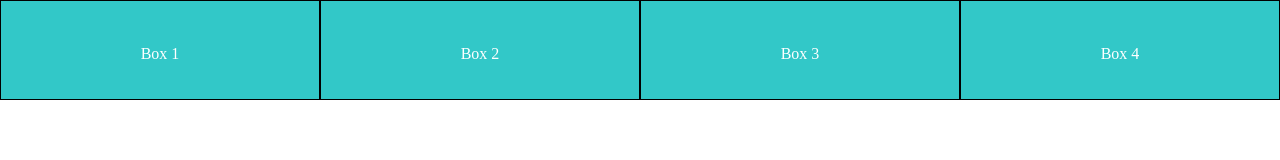
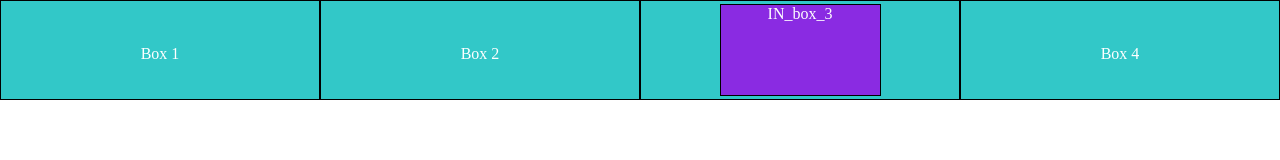
Before and after one commit to C0ding-R0nin/Tut_Md_CSS, a plain HTML site: page index.html in a window 1280 px wide. Drawn offline with Linux system fonts and the light colour scheme.

Commit message:
added Box in Box

```diff
--- a/index.css
+++ b/index.css
@@ -45,6 +45,17 @@ body
     float: left;
 
 }
+#IN_box3
+{
+    box-sizing: content-box;
+    height: 90px;
+    width : 50%;
+    background-color: blueviolet;
+    border: solid black 1px;
+    display: inline-block;
+    margin-top: 2.5px;
+
+}
 #box4
 {
     box-sizing: border-box;
--- a/index.html
+++ b/index.html
@@ -19,8 +19,10 @@
         </div>
     </div>
     <div id="box3">
-        <div id="boxTXT">
-            Box 3
+        <div id="IN_box3">
+            IN_box_3
+
+
         </div>
     </div>
     <div id="box4">
```
